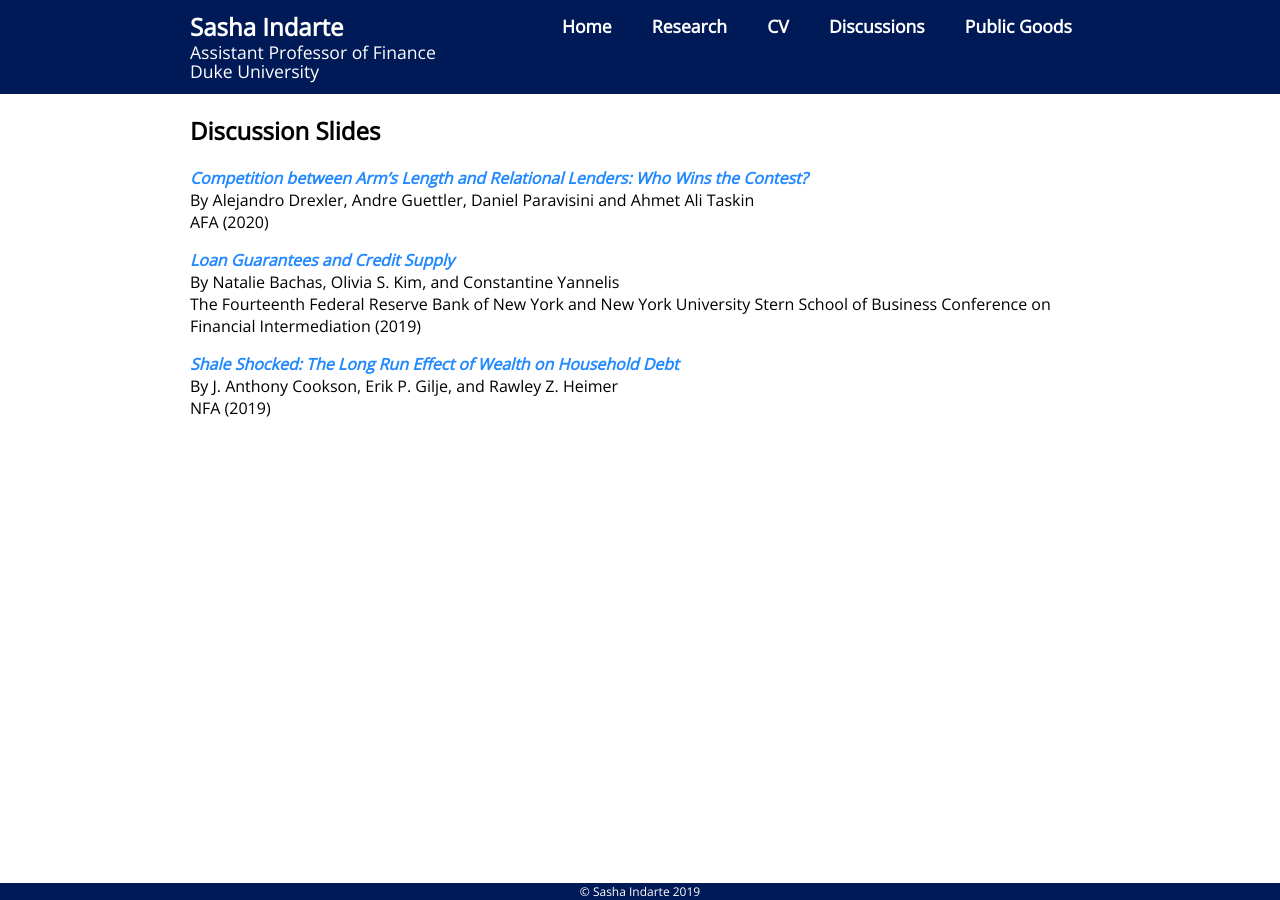
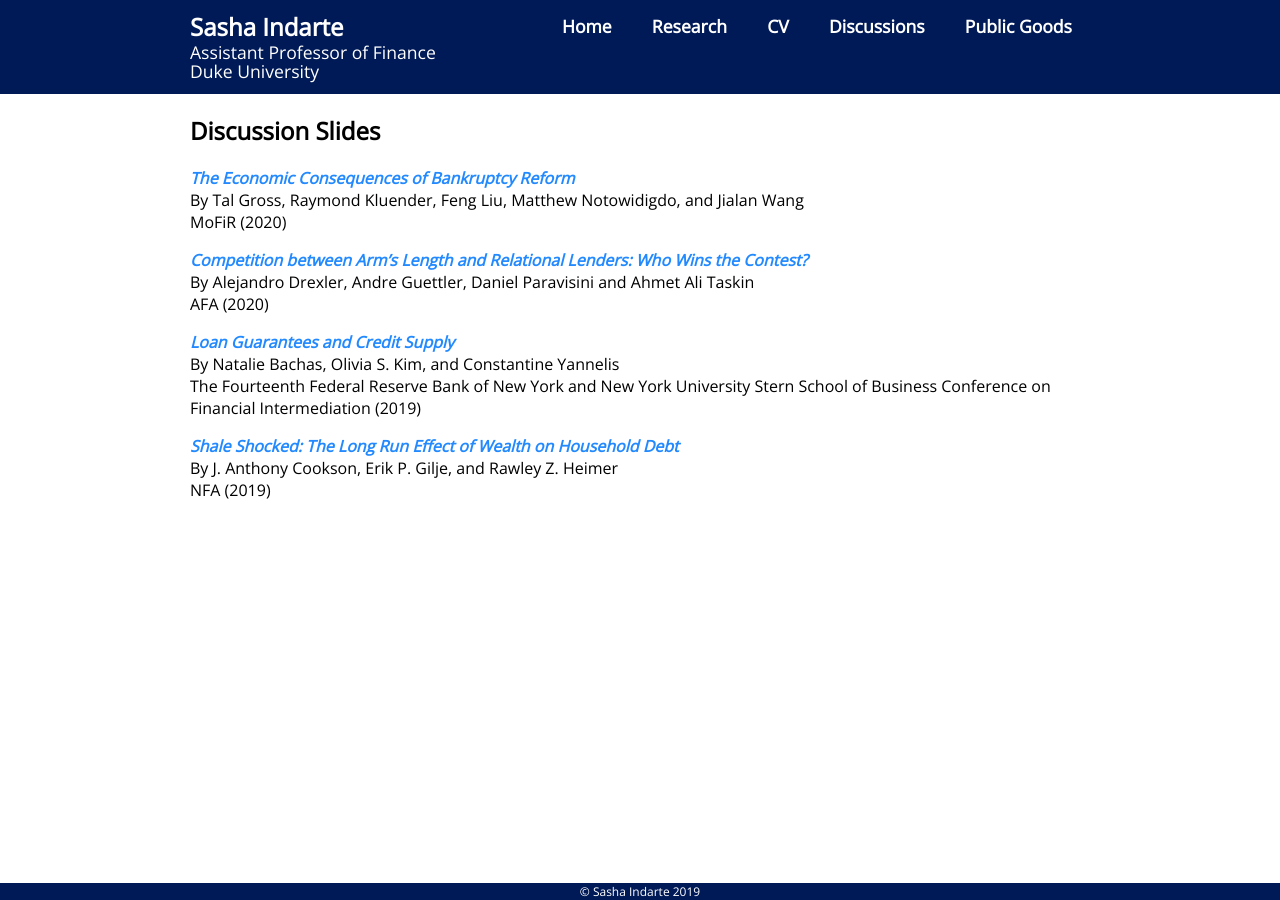
Before and after one commit to sashaindarte/sashaindarte.github.io, a Jekyll site: the page built from discussions/index.html, in a window 1280 px wide. Built offline with Jekyll 4.4.1, drawn with Linux system fonts in a browser that asks for light colours.

Commit message:
added GKLNW html

```diff
--- a/discussions/index.html
+++ b/discussions/index.html
@@ -8,6 +8,14 @@ title: Sasha Indarte - Discussions
 		<!-- Replication Resources  (use <br> in between)-->
 
     		<h2>Discussion Slides</h2>
+
+		<p> <a href = "https://sashaindarte.github.io/discussions/sasha_discussion_GKLNW.pdf">
+			<i>The Economic Consequences of Bankruptcy Reform</i></a>
+			<br>
+			By Tal Gross, Raymond Kluender, Feng Liu, Matthew Notowidigdo, and Jialan Wang
+			<br>
+			MoFiR (2020)
+		</p>
 
 		<p> <a href = "https://sashaindarte.github.io/discussions/sasha%20-%20DISCUSSION%20bank%20comp.pdf">
 			<i>Competition between Arm’s Length and Relational Lenders: Who Wins the Contest?</i></a>
```
